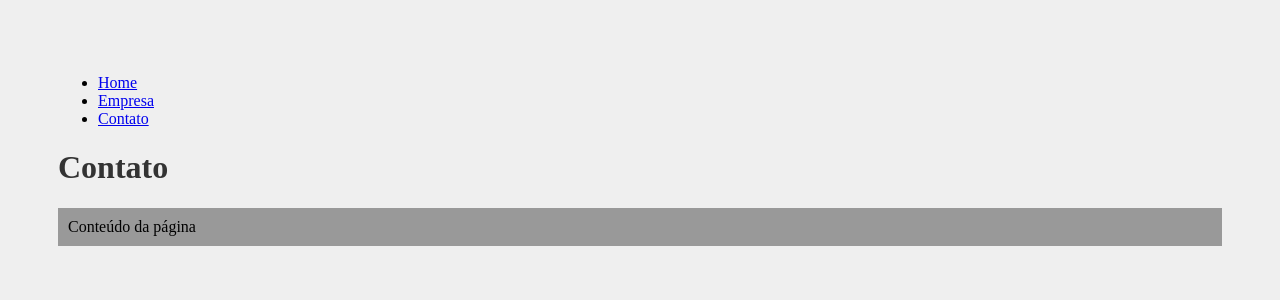
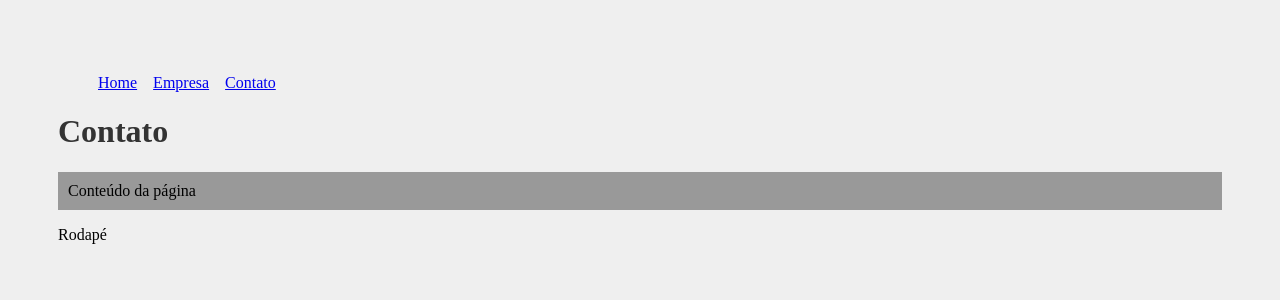
Before and after one commit to tpessoa10/Curso-React, a React (Create React App) app: page /contato in a window 1280 px wide. Shown: the top 300 px of the page. Built offline with nearby package versions, Linux system fonts and the light colour scheme.

Commit message:
Entendendo React Router

```diff
--- a/src/App.js
+++ b/src/App.js
@@ -3,7 +3,8 @@
 import Home from './pages/Home';
 import Empresa from './pages/Empresa';
 import Contato from './pages/Contato';
-import Navbar from './components/Navbar';
+import Navbar from './components/layout/Navbar';
+import Footer from './components/layout/Footer';
 
 
 function App() {
@@ -17,6 +18,7 @@
         <Route path='/empresa' element={<Empresa/>}/>
         <Route path='/contato' element={<Contato/>}/>
       </Routes>
+      <Footer/>
     </Router>
   );
 }
--- a/src/components/Navbar.js
+++ /dev/null
@@ -1,13 +0,0 @@
-import {Link} from 'react-router-dom'
-
-function Navbar(){
-    return (
-        <ul>
-        <li><Link to="/">Home</Link></li>
-        <li><Link to="/empresa">Empresa</Link></li>
-        <li><Link to="/contato">Contato</Link></li>
-      </ul>
-    )
-}
-
-export default Navbar
--- /dev/null
+++ b/src/components/layout/Footer.js
@@ -0,0 +1,9 @@
+function Footer(){
+    return (
+        <div>
+        <footer>Rodapé</footer>
+        </div>
+    )
+}
+
+export default Footer
--- /dev/null
+++ b/src/components/layout/Navbar.js
@@ -0,0 +1,14 @@
+import {Link} from 'react-router-dom'
+import styles from './Navbar.module.css'
+
+function Navbar(){
+    return (
+        <ul className={styles.list}>
+        <li className={styles.item}><Link to="/">Home</Link></li>
+        <li className={styles.item}><Link to="/empresa">Empresa</Link></li>
+        <li className={styles.item}><Link to="/contato">Contato</Link></li>
+      </ul>
+    )
+}
+
+export default Navbar
--- /dev/null
+++ b/src/components/layout/Navbar.module.css
@@ -0,0 +1,8 @@
+.list{
+    display: flex;
+    list-style: none;
+}
+
+.item{
+    margin-right: 1em;
+}
```
